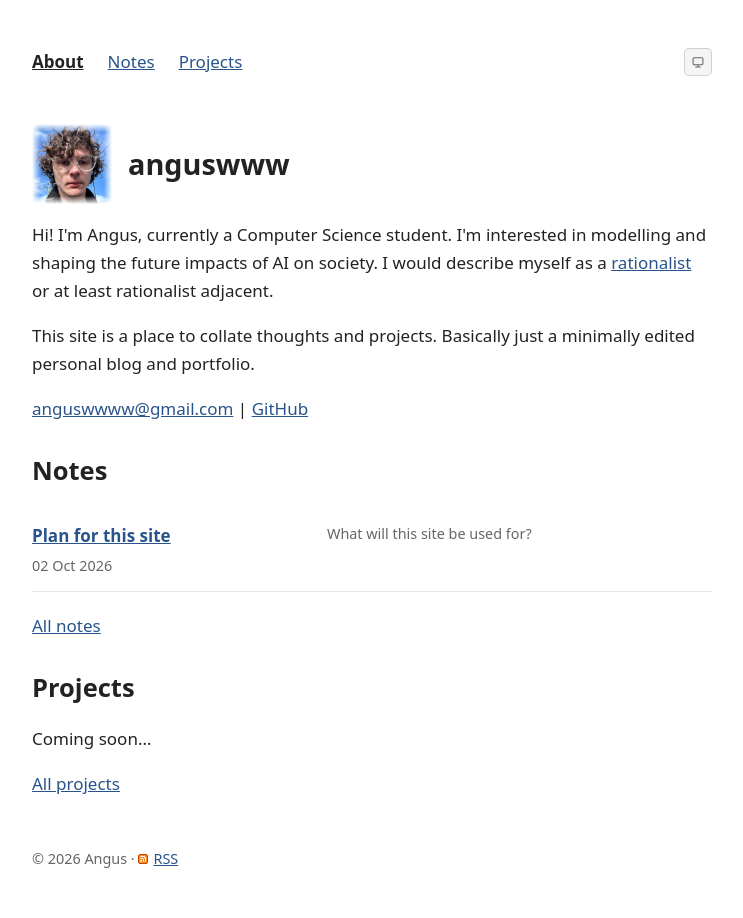
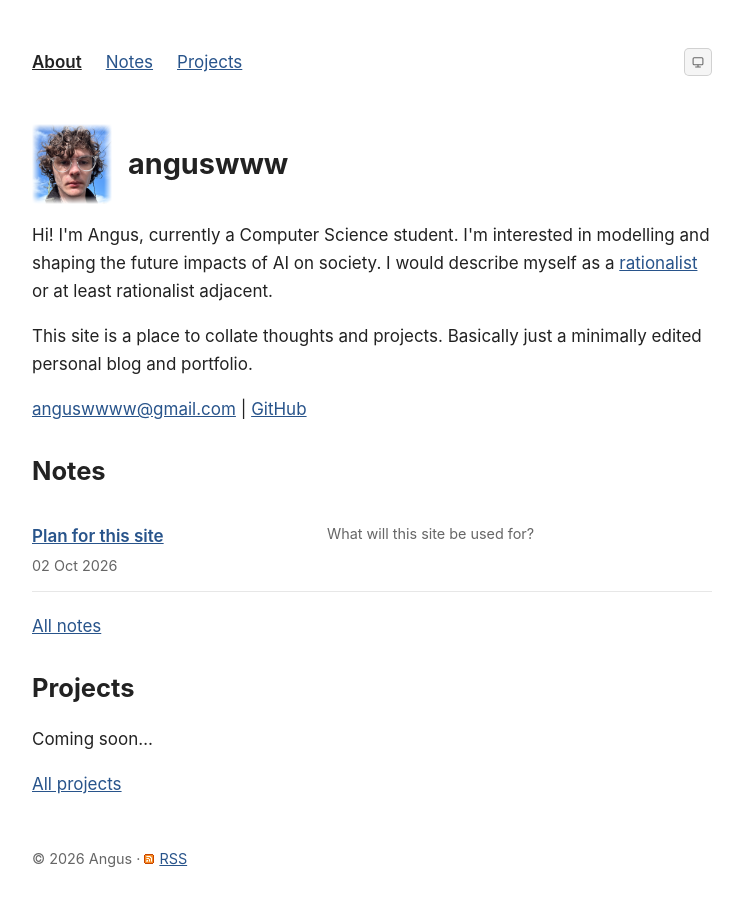
Before and after one commit to anguswww/anguswww.github.io, a Jekyll site: the page built from index.html, in a window 1280 px wide. Shown: the whole page, without its empty margins (268-1011 px from the left). Built offline with Jekyll 4.4.1, drawn with Linux system fonts in a browser that asks for light colours.

Commit message:
Prefer Apple system font with locally hosted Inter fallback

```diff
--- a/assets/css/style.css
+++ b/assets/css/style.css
@@ -1,7 +1,9 @@
+@font-face { font-family: Inter; font-style: normal; font-weight: 100 900; font-display: swap; src: url('../fonts/InterVariable.woff2') format('woff2'); }
+@font-face { font-family: Inter; font-style: italic; font-weight: 100 900; font-display: swap; src: url('../fonts/InterVariable-Italic.woff2') format('woff2'); }
 :root { color-scheme: light; --bg: #fff; --fg: #222; --link: #28548b; --muted: #666; --surface: #f5f5f5; }
 :root[data-theme="dark"] { color-scheme: dark; --bg: #121a26; --fg: #e6e6e6; --link: #9bbfe8; --muted: #aaa; --surface: #ffffff0d; }
 @media (prefers-color-scheme: dark) { :root:not([data-theme]) { color-scheme: dark; --bg: #121a26; --fg: #e6e6e6; --link: #9bbfe8; --muted: #aaa; --surface: #ffffff0d; } }
-body { max-width: 680px; margin: 3rem auto; padding: 0 1rem; font: 17px/1.65 system-ui, sans-serif; color: var(--fg); background: var(--bg); }
+body { max-width: 680px; margin: 3rem auto; padding: 0 1rem; font: 17px/1.65 -apple-system, BlinkMacSystemFont, Inter, system-ui, sans-serif; font-optical-sizing: auto; color: var(--fg); background: var(--bg); }
 a { color: var(--link); }
 nav { display: flex; flex-wrap: wrap; gap: 1.5rem; }
 nav [aria-current] { color: inherit; font-weight: 600; }
```
Also changed, not shown: assets/fonts/InterVariable-Italic.woff2 (added), assets/fonts/InterVariable.woff2 (added), assets/fonts/LICENSE.txt (added).
